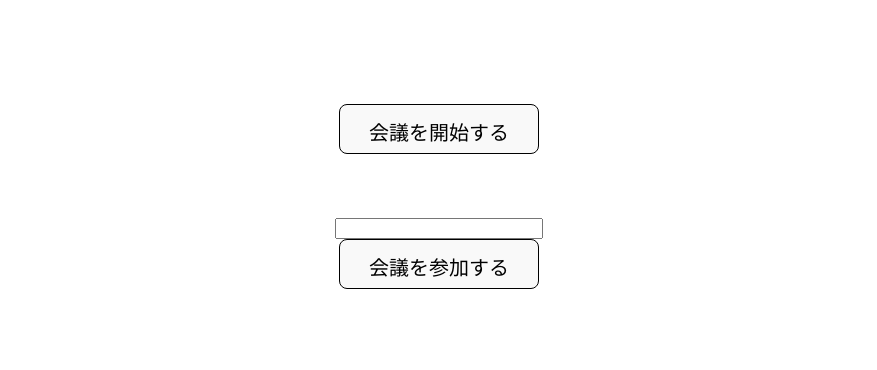
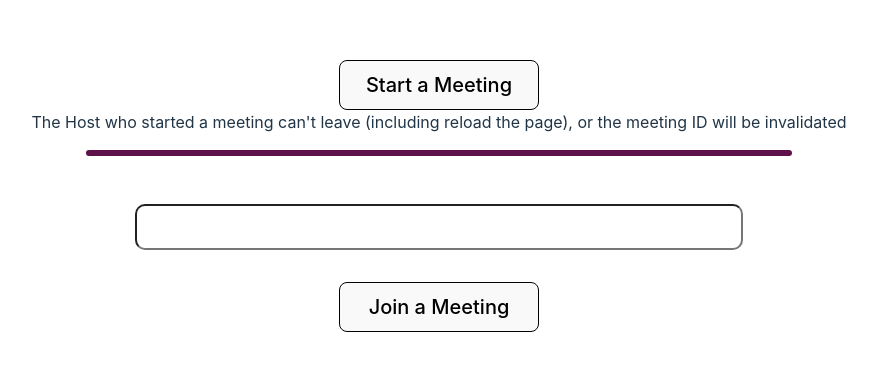
Before and after one commit to gpgkd906/livue, a Vue app: page / in a window 1280 px wide. Shown: the part 204-574 px from the top of the page, without its empty margins (201-1078 px from the left). Built offline with nearby package versions, Linux system fonts and the light colour scheme; what peerjs would draw is missing.

Commit message:
add some simple style

```diff
--- a/src/views/Meet.vue
+++ b/src/views/Meet.vue
@@ -3,8 +3,9 @@ import { state, localStream, remoteStream } from '../store'
 </script>
 
 <template>
+  Meeting ID: <strong>{{ state.meetingId }}</strong>
+  <p></p>
   <div class="camera-box">
-    会議ID: {{ state.meetingId }}
     <video :srcObject="localStream" autoplay muted></video>
     <video v-show="remoteStream" :srcObject="remoteStream" autoplay></video>
   </div>
@@ -13,10 +14,12 @@ import { state, localStream, remoteStream } from '../store'
 <style scoped>
 .camera-box {
   display: flex;
-  flex-direction: column;
+  flex-direction: row;
   align-items: center;
 }
 video {
+  width: 100%;
+  min-width: 30vw;
   border: 1px solid #000;
 }
 </style>
--- a/src/views/Top.vue
+++ b/src/views/Top.vue
@@ -5,13 +5,17 @@ import { createMeeting, joinMeeting, state } from '../store'
 <template>
 <div class="meet">
     <button @click="createMeeting">
-        会議を開始する
+        Start a Meeting
     </button>
-    <p></p>
+    <div class="note">
+        The Host who started a meeting can't leave (including reload the page), or the meeting ID will be invalidated
+    </div>
+    <p class="dividebar"></p>
     <p></p>
     <input type="text" v-model="state.meetingId">
+    <p></p>
     <button @click="joinMeeting">
-        会議を参加する
+        Join a Meeting
     </button>
 
 </div>
@@ -26,8 +30,9 @@ import { createMeeting, joinMeeting, state } from '../store'
         height: 100%;
     }
     input {
-        width: 100%;
-        max-width: 400px;
+        width: 600px;
+        height: 40px;
+        border-radius: 10px;
     }
     button {
         width: 200px;
@@ -35,4 +40,9 @@ import { createMeeting, joinMeeting, state } from '../store'
         font-size: 20px;
         border: solid 1px black;
     }
+    .dividebar {
+        border: solid 0.2rem #5e104a;
+        width: 700px;
+        border-radius: 50px;
+    }
 </style>
```
Also changed, not shown: src/App.vue (line endings or trailing spaces).
